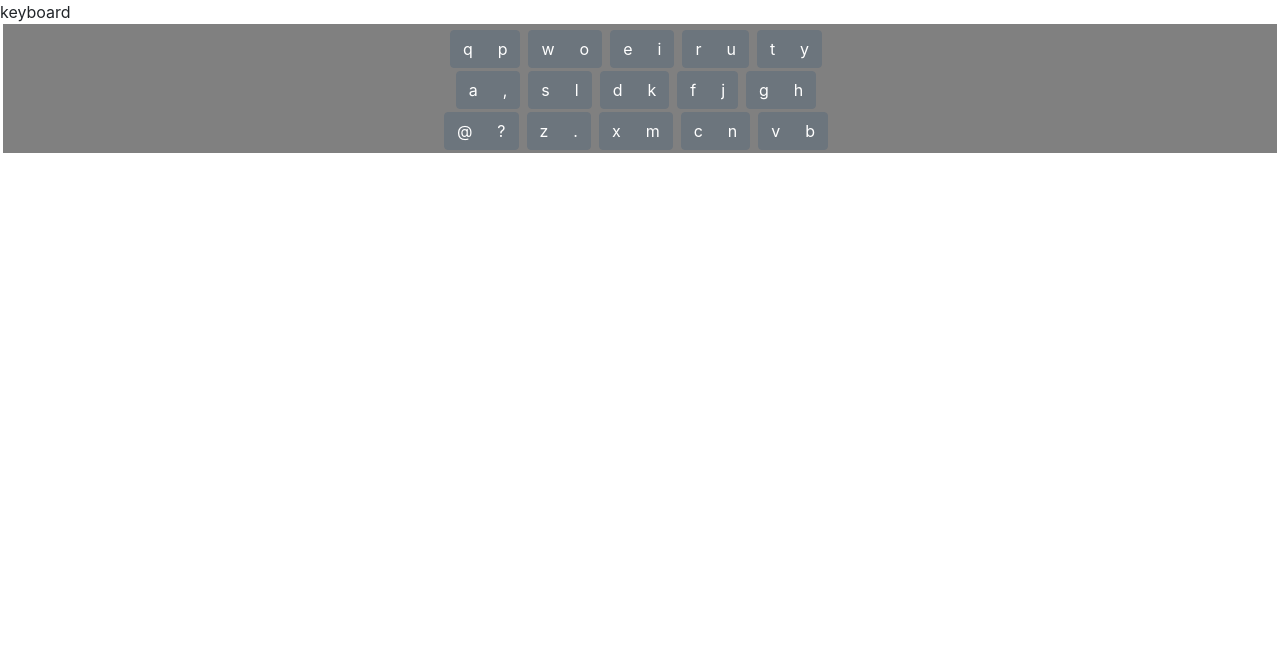
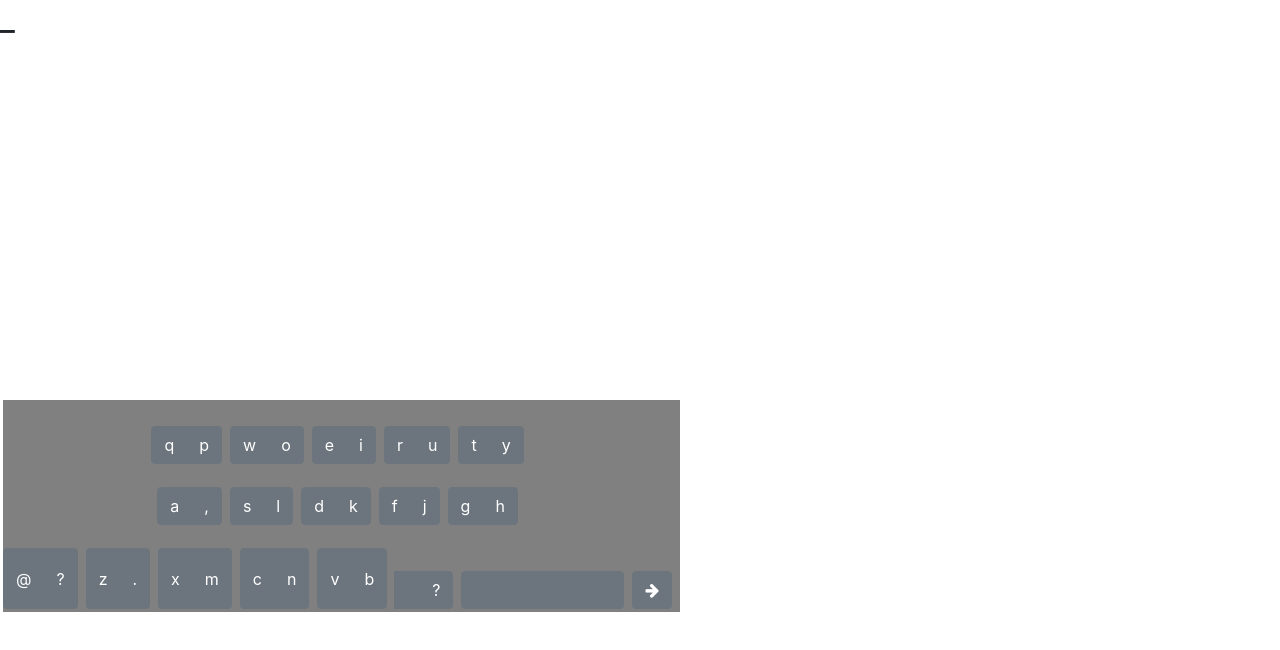
Before and after one commit to Macribo/stunning-eureka, a plain HTML site: page index.html in a window 1280 px wide. Drawn offline with nearby package versions, Linux system fonts and the light colour scheme.

Commit message:
Create gh-pages branch

```diff
--- a/css/style.css
+++ b/css/style.css
@@ -2,6 +2,8 @@
 	background-color:black;} */
 
 	#keyboard-container{
+		position:fixed;
+		top:50%;
 background-color:gray;
 margin-left:3px;
 margin-right:3px;
@@ -10,7 +12,14 @@ padding-bottom:3px;
 	display:grid;
 	}
 	.btn-toolbar{
-		margin-top:3px;
+		margin-top:23px;
 		margin-left:auto;
 		margin-right:auto;
 	}
+
+.space{
+	/* border:2px solid green; */
+	width: 100%;
+	padding-left:40px;
+	padding-right:40px;
+}
--- a/index.html
+++ b/index.html
@@ -10,10 +10,11 @@
 	<meta name="viewport" content="width=device-width, initial-scale=1.0">
 	<meta http-equiv="X-UA-Compatible" content="ie=edge">
 	<title>Easca onscreen keyboard</title>
+	<link rel="stylesheet" href="https://cdnjs.cloudflare.com/ajax/libs/font-awesome/4.7.0/css/font-awesome.min.css">
 </head>
 
 <body>
-	keyboard
+	<h2 id="output">_</h2>
 
 
 	<div id="keyboard-container" class="">
@@ -82,9 +83,26 @@
 				<button type="button" class="btn btn-secondary">v</button>
 				<button type="button" class="btn btn-secondary">b</button>
 			</div>
+			<div class="btn-toolbar" role="toolbar" aria-label="Toolbar with button groups">
+				<div class="btn-group mr-2" role="group" aria-label="del">
+<i class="fa fa-backspace"></i>
+					<button type="button" class="btn btn-secondary">
+<i class="fa fa-backspace"></i>
 
+					</button>
+					<button type="button" class="btn btn-secondary">?</button>
+				</div>
+				<div class="btn-group mr-2" role="group" aria-label="  ">
+					<button type="button" class="btn btn-secondary space">    </button>
+					<button type="button" class="btn btn-secondary space">    </button>
+				</div>
+				<div class="btn-group mr-2" role="group" aria-label="z.">
+					<button type="button" class="btn btn-secondary">
+							<i class="fa fa-arrow-right"></i></button></button>
+
+				</div>
 		</div>
-	</div>
+
 	<script src="https://code.jquery.com/jquery-3.3.1.slim.min.js"
 		integrity="sha384-q8i/X+965DzO0rT7abK41JStQIAqVgRVzpbzo5smXKp4YfRvH+8abtTE1Pi6jizo" crossorigin="anonymous">
 	</script>
--- a/scripts/easca.js
+++ b/scripts/easca.js
@@ -1,12 +1,8 @@
 $(document).ready(function () {
-
-	handleBtnClick = (e) =>{
-	//   let e= $(this).innerHTML;
-
-	}
-
+let keyPressed;
 $('.btn-secondary').click(function(){
-	alert(this.name);
+	keyPressed = (this.innerHTML);
+	$('#output').append(keyPressed)
 });
 
 
@@ -23,6 +19,4 @@ $('.btn-secondary').click(function(){
 
 
 
-
-
 });
```
